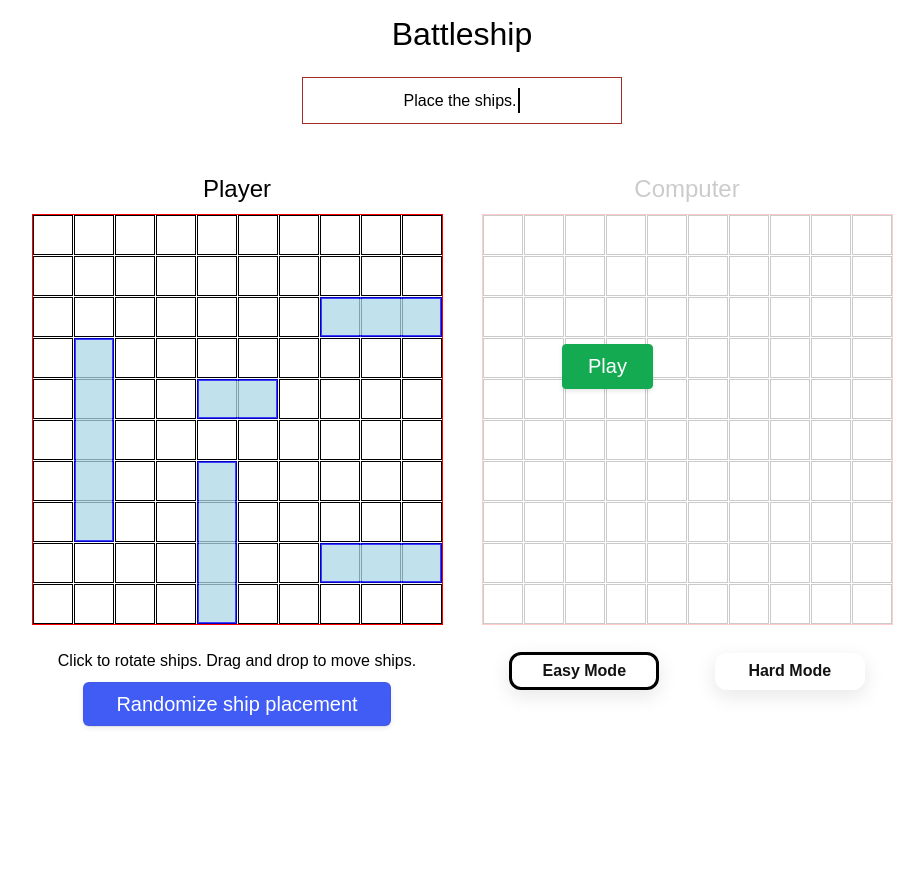
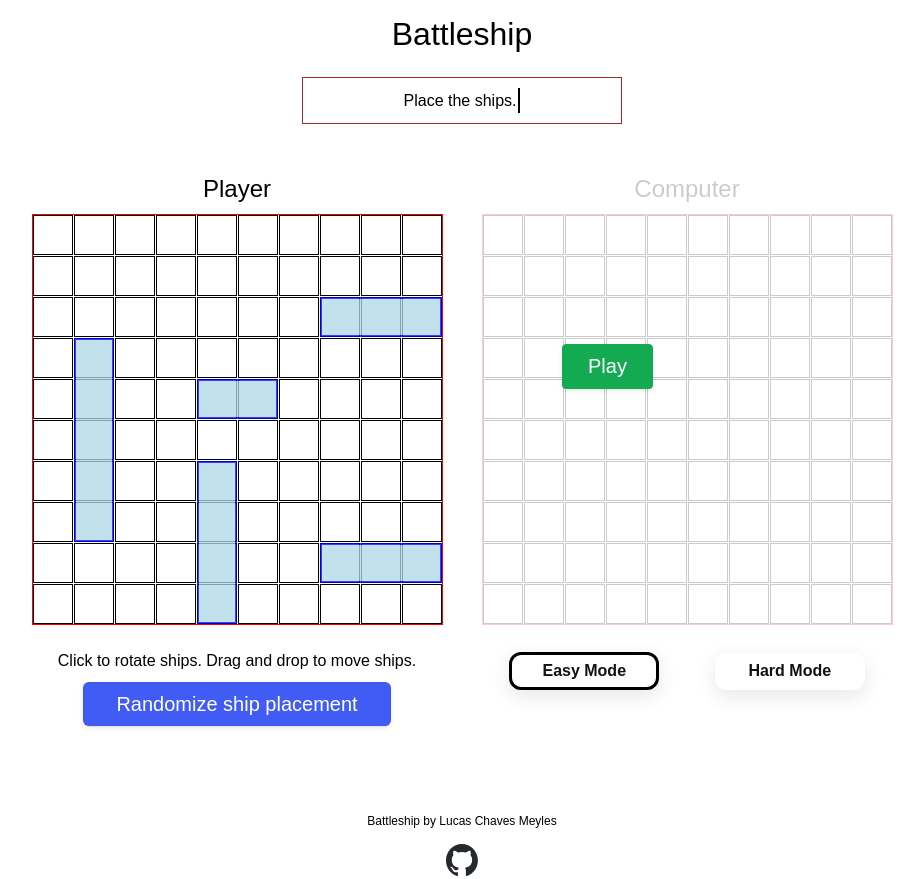
Before and after one commit to lucascm2001/battleship, a website with bundled scripts: page index.html in a window 1280 px wide. Shown: the whole page, without its empty margins (178-1102 px from the left). Before the commit the page ends 800 px from the top, so only its background shows below. Built offline with nearby package versions, Linux system fonts and the light colour scheme.

Commit message:
Added footer with Github icon

```diff
--- a/index.html
+++ b/index.html
@@ -37,5 +37,9 @@
     <div class="winning-text"><span id="winning-player"></span> wins!</div>
     <button class="close">Play again</button>
   </dialog>
+  <footer>
+    <div>Battleship by Lucas Chaves Meyles</div>
+    <a href="https://github.com/lucascm2001/battleship" target = "_blank" rel="noopener noreferrer"><img src="./github-mark-c791e9551fe4/github-mark/github-mark.svg" alt="Github"></a>
+  </footer>
 </body>
 </html>
--- a/style.css
+++ b/style.css
@@ -366,3 +366,19 @@ dialog[open] {
   box-shadow: none;
   transform: translateY(0);
 }
+
+footer {
+  translate: 0 5rem;
+  width: 100%;
+  text-align: center;
+  font-size: 12px;
+
+  display: flex;
+  flex-direction: column;
+  gap: 1rem;
+}
+
+img {
+  width: 2rem;
+  height: 2rem;
+}
```
Also changed, not shown: github-mark-c791e9551fe4/github-mark/github-mark-white.png (added), github-mark-c791e9551fe4/github-mark/github-mark-white.svg (added), github-mark-c791e9551fe4/github-mark/github-mark.png (added), github-mark-c791e9551fe4/github-mark/github-mark.svg (added).
